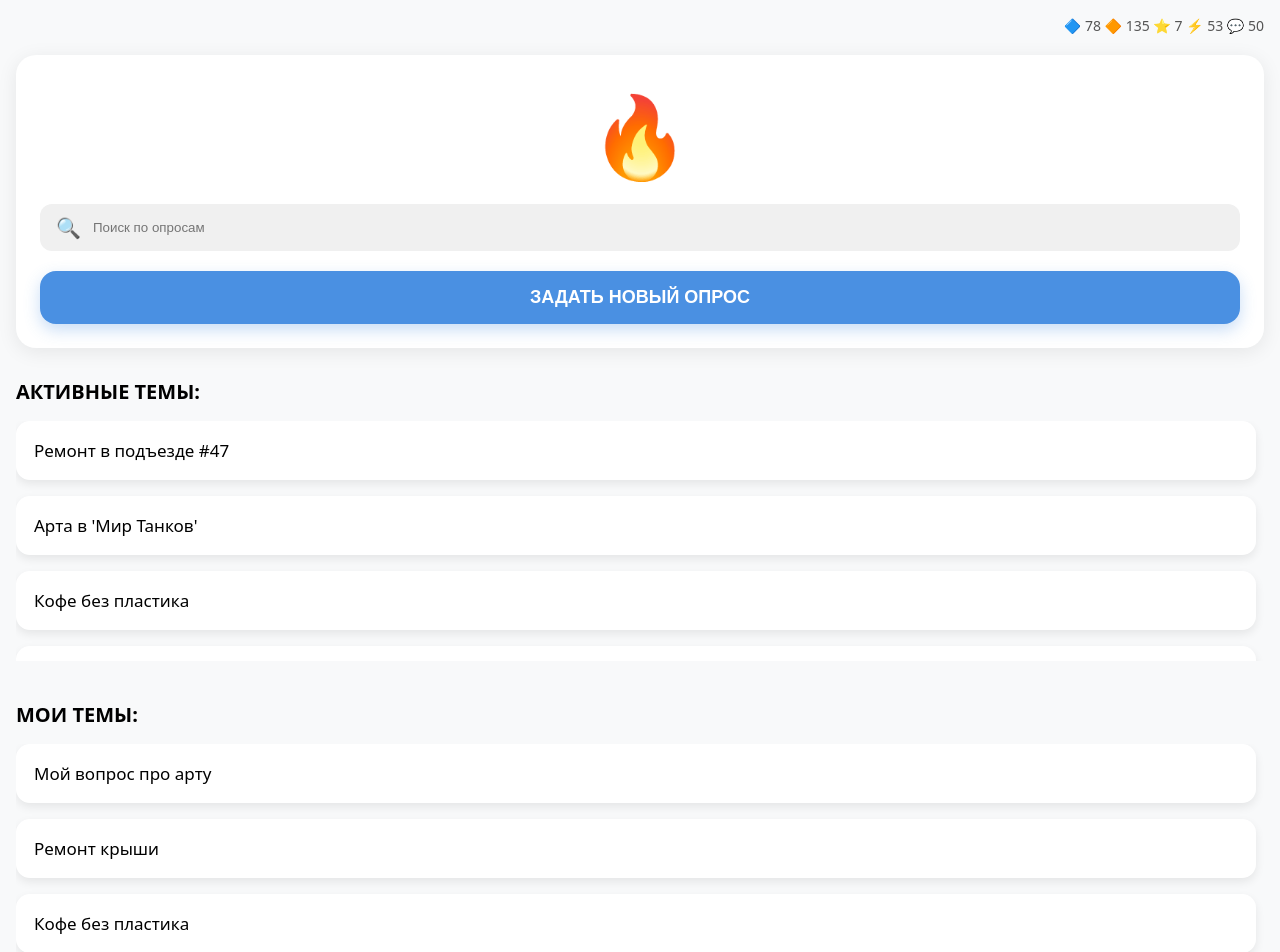
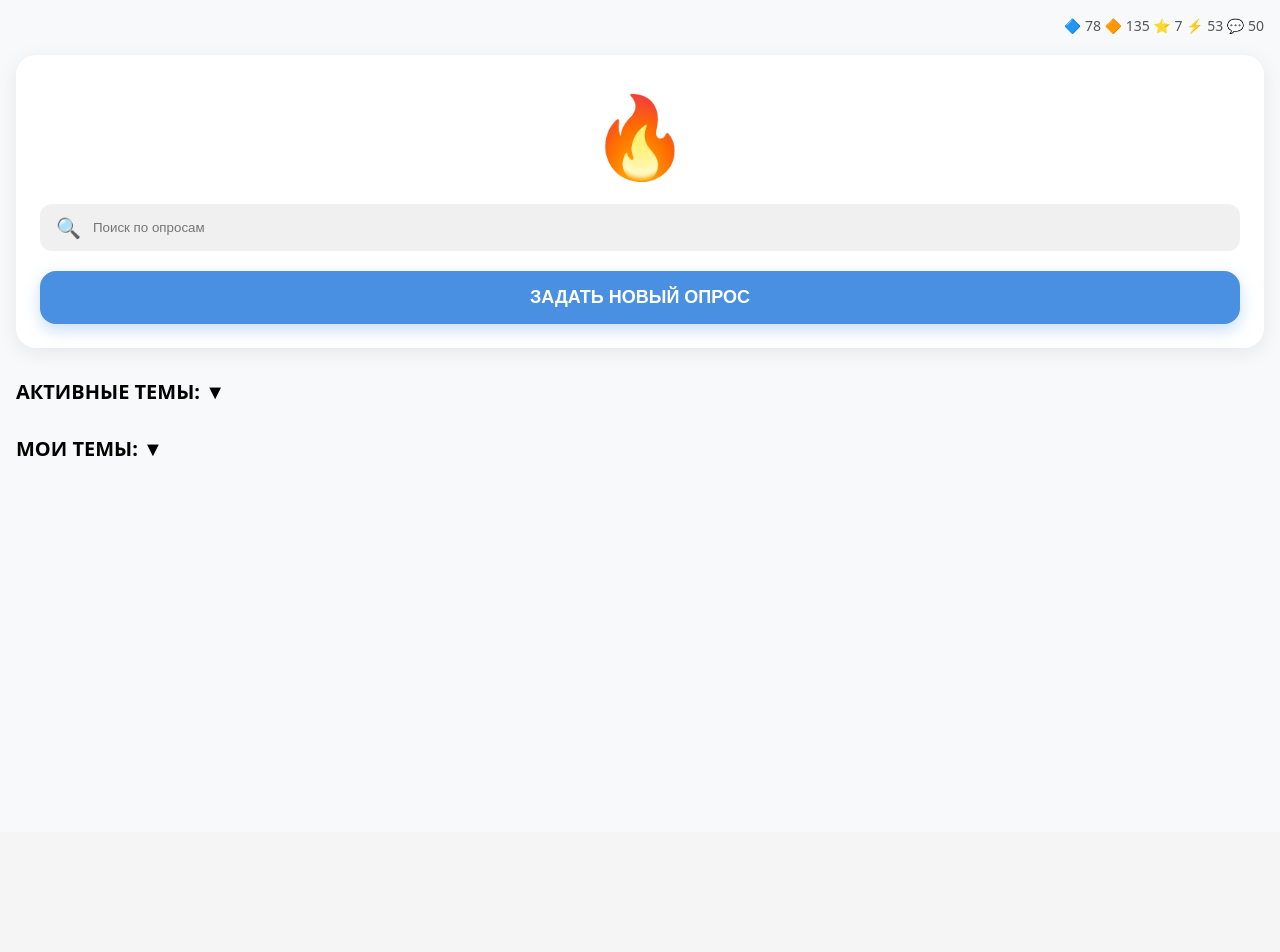
Before and after one commit to Aleksandr7023/golosovalka2, a React (Vite) app: page / in a window 1280 px wide. Shown: the top 952 px of the page. After the commit the page ends 832 px from the top, so only its background shows below. Built offline with nearby package versions, Linux system fonts and the light colour scheme.

Commit message:
update 19.11.25 11:58:26

```diff
--- a/src/App.jsx
+++ b/src/App.jsx
@@ -1,30 +1,19 @@
-import React from 'react'
+import React, { useState } from 'react'
 
 export default function App() {
+  const [activeOpen, setActiveOpen] = useState(false)
+  const [myOpen, setMyOpen] = useState(false)
+
   const hotTopics = [
-    "Ремонт в подъезде #47",
-    "Арта в 'Мир Танков'",
-    "Кофе без пластика",
-    "Новый парк в районе",
-    "Шум от соседей",
-    "Бесплатный Wi-Fi в метро",
-    "Цены на продукты",
-    "Экология города",
-    "Транспортные пробки",
-    "Безопасность на улицах"
+    "Ремонт в подъезде #47", "Арта в 'Мир Танков'", "Кофе без пластика",
+    "Новый парк в районе", "Шум от соседей", "Бесплатный Wi-Fi в метро",
+    "Цены на продукты", "Экология города", "Транспортные пробки", "Безопасность на улицах"
   ]
 
   const myTopics = [
-    "Мой вопрос про арту",
-    "Ремонт крыши",
-    "Кофе без пластика",
-    "Парк у дома",
-    "Тишина ночью",
-    "Wi-Fi в подъезде",
-    "Дороги в районе",
-    "Мусор на улице",
-    "Освещение двора",
-    "Детская площадка"
+    "Мой вопрос про арту", "Ремонт крыши", "Кофе без пластика",
+    "Парк у дома", "Тишина ночью", "Wi-Fi в подъезде",
+    "Дороги в районе", "Мусор на улице", "Освещение двора", "Детская площадка"
   ]
 
   return (
@@ -46,36 +35,50 @@ export default function App() {
         </button>
       </div>
 
-      {/* Активные темы */}
-      <div style={{ marginBottom: '40px' }}>
-        <h2 style={{ margin: '0 0 16px 0', fontSize: '20px', fontWeight: 'bold' }}>АКТИВНЫЕ ТЕМЫ:</h2>
-        <div style={{ height: '240px', overflowY: 'auto', paddingRight: '8px' }}>
-          <div style={{ display: 'flex', flexDirection: 'column', gap: '16px' }}>
-            {hotTopics.map((topic, i) => (
-              <div key={i} style={{ background: 'white', padding: '18px', borderRadius: '14px', boxShadow: '0 4px 10px rgba(0,0,0,0.08)', fontSize: '17px' }}>
-                {topic}
+      {/* Активные темы — раскрываются по клику */}
+      <div style={{ marginBottom: '30px' }}>
+        <h2
+          onClick={() => setActiveOpen(!activeOpen)}
+          style={{ margin: '0 0 12px 0', fontSize: '20px', fontWeight: 'bold', cursor: 'pointer' }}
+        >
+          АКТИВНЫЕ ТЕМЫ: {activeOpen ? '▲' : '▼'}
+        </h2>
+        {activeOpen && (
+          <div style={{ height: '320px', overflowY: 'auto', paddingRight: '8px' }}>
+            <div style={{ display: 'flex', flexDirection: 'column', gap: '8px' }}>
+              {hotTopics.map((t, i) => (
+                <div key={i} style={{ background: 'white', padding: '16px', borderRadius: '14px', boxShadow: '0 4px 10px rgba(0,0,0,0.08)', fontSize: '17px' }}>
+                  {t}
                 </div>
               ))}
             </div>
           </div>
+        )}
       </div>
 
-      {/* Мои темы */}
+      {/* Мои темы — раскрываются по клику */}
       <div>
-        <h2 style={{ margin: '0 0 16px 0', fontSize: '20px', fontWeight: 'bold' }}>МОИ ТЕМЫ:</h2>
-        <div style={{ height: '240px', overflowY: 'auto', paddingRight: '8px' }}>
-          <div style={{ display: 'flex', flexDirection: 'column', gap: '16px' }}>
+        <h2
+          onClick={() => setMyOpen(!myOpen)}
+          style={{ margin: '0 0 12px 0', fontSize: '20px', fontWeight: 'bold', cursor: 'pointer' }}
+        >
+          МОИ ТЕМЫ: {myOpen ? '▲' : '▼'}
+        </h2>
+        {myOpen && (
+          <div style={{ height: '320px', overflowY: 'auto', paddingRight: '8px' }}>
+            <div style={{ display: 'flex', flexDirection: 'column', gap: '8px' }}>
               {myTopics.length === 0 ? (
                 <div style={{ color: '#888' }}>(пока пусто)</div>
               ) : (
-              myTopics.map((topic, i) => (
-                <div key={i} style={{ background: 'white', padding: '18px', borderRadius: '14px', boxShadow: '0 4px 10px rgba(0,0,0,0.08)', fontSize: '17px' }}>
-                  {topic}
+                myTopics.map((t, i) => (
+                  <div key={i} style={{ background: 'white', padding: '16px', borderRadius: '14px', boxShadow: '0 4px 10px rgba(0,0,0,0.08)', fontSize: '17px' }}>
+                    {t}
                   </div>
                 ))
               )}
             </div>
           </div>
+        )}
       </div>
     </div>
   )
```
Lines whose indentation alone changed are shown as unchanged.
